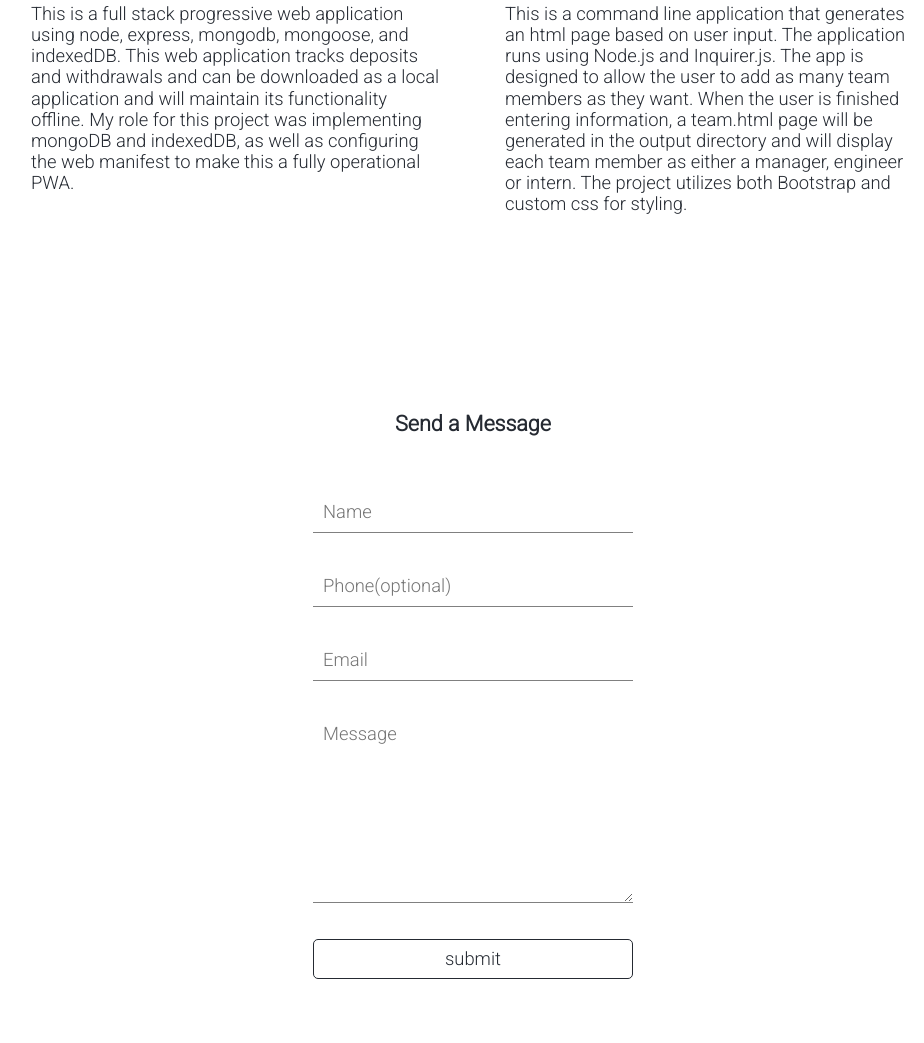
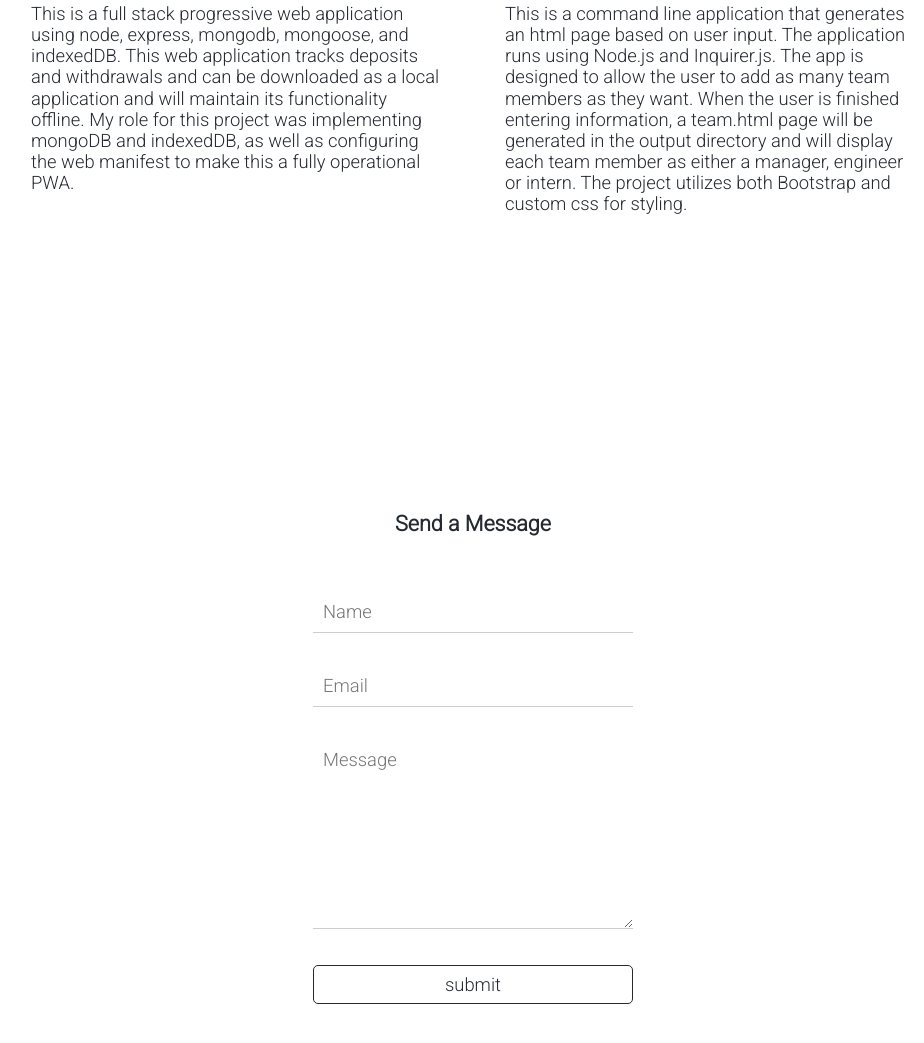
Before and after one commit to jaychapman/portfolio, a website: page public/index.html in a window 1280 px wide. Shown: the part 3092-4135 px from the top of the page, without its empty margins (317-1241 px from the left). Drawn offline with Linux system fonts and the light colour scheme.

Commit message:
update form

```diff
--- a/public/app.css
+++ b/public/app.css
@@ -187,7 +187,8 @@ textarea {
 .formElement input,
 textarea {
   border: none;
-  border-bottom: 1px solid gray;
+  border-radius: 0px;
+  border-bottom: 1px solid rgb(207, 206, 206);
   padding: 10px;
 }
 
@@ -449,6 +450,7 @@ nav a:visited {
 
   #contact {
     margin-bottom: 100px;
+    margin-top: 100px;
   }
 
   #navBar {
--- a/public/app.js
+++ b/public/app.js
@@ -31,10 +31,10 @@ submitBtn.addEventListener('click', (event) => {
     event.preventDefault();
     let mail = new FormData(form);
     sendMail(mail);
+
     function success() {
-        window.location.href="/thankyou";
+        setTimeout(function(){window.location.href='/thankyou';}, 500);
       }
-
       success();
 })
 
--- a/public/index.html
+++ b/public/index.html
@@ -151,9 +151,9 @@
                             <div class="formElement">
                                 <input type="text" name="formName" id="formName" placeholder="Name" aria-label="formName" required>
                             </div>
-                            <div class="formElement">
+                            <!-- <div class="formElement">
                                 <input type="tel" name="formPhone" aria-label="formPhone" placeholder="Phone(optional)" id="formPhone">
-                            </div>
+                            </div> -->
                             <div class="formElement">
                                 <input type="email" name="formEmail" id="formEmail" aria-label="formEmail" placeholder="Email" required>
                             </div>
@@ -252,7 +252,6 @@
                     <p id="mobileInstructions">* Rotate mobile device or increase browser height to view this website</p>
                 </div>
             </div>
-
     <script src="/public/app.js"></script>
     </body>
 </html>
--- a/server.js
+++ b/server.js
@@ -56,6 +56,7 @@ app.post("/send", (req, res) => {
                 res.status(500).json("something went wrong");
             }else {
                 console.log('success');
+                transporter.close();
                 res.status(200).json("success");
             }
         });
@@ -67,6 +68,7 @@ app.route("/").get(function (req, res) {
     res.sendFile(process.cwd() + "/public/index.html");
 });
 
+
 app.route("/thankyou").get(function (req, res) {
     res.sendFile(process.cwd() + "/public/thankyou.html");
 });
```
